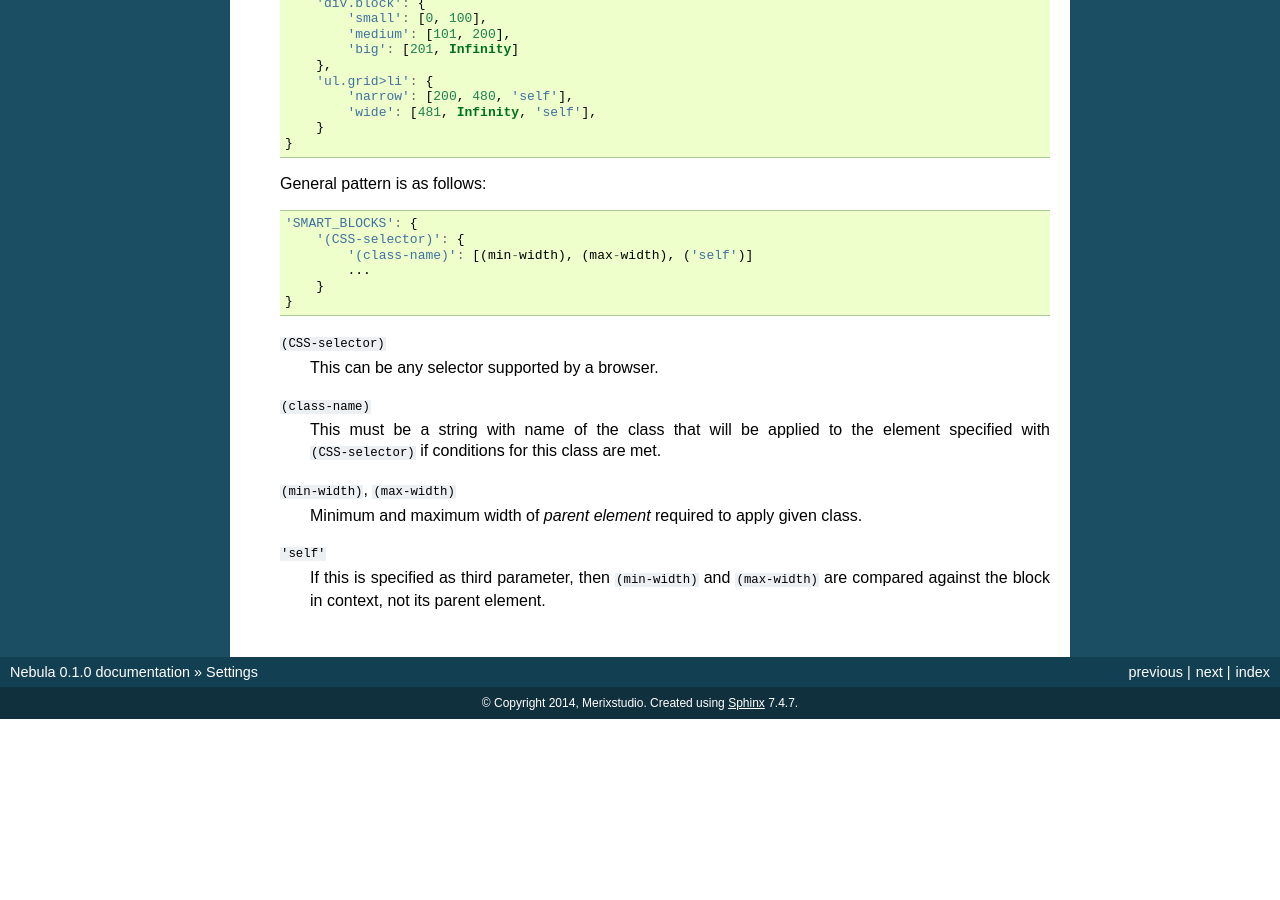
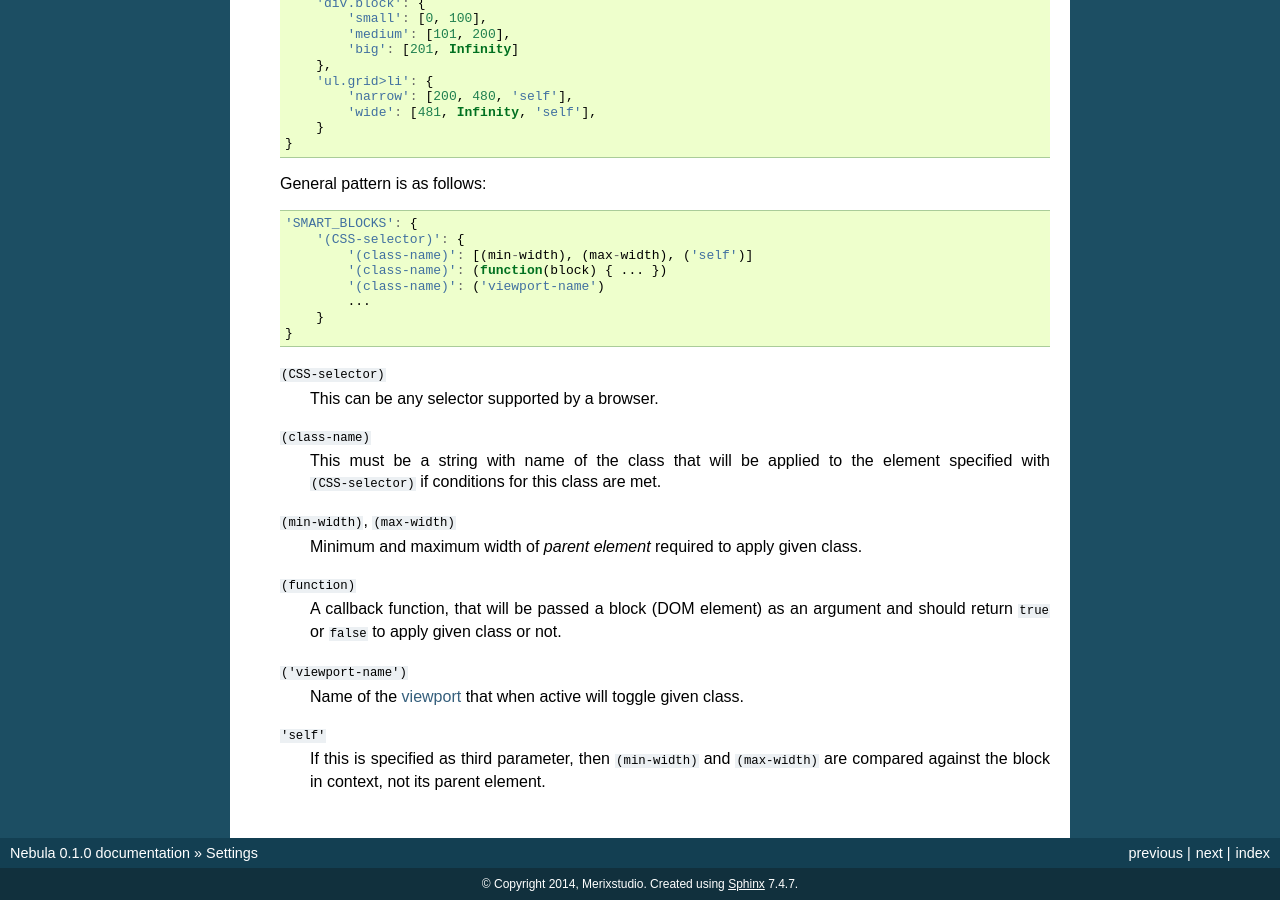
Before and after one commit to merixstudio/merix-template, a Sphinx documentation site: the page built from docs/reference/settings.rst, in a window 1280 px wide and 900 px high, scrolled down 1603 px. Built offline with Sphinx 7.4.7, drawn with Linux system fonts in a browser that asks for light colours; before the commit the page ends 2322 px from its top, so only the background shows below that.

Commit message:
Smart blocks classes can now be applied by viewport changes.
--HG--
branch : future

```diff
--- a/docs/reference/settings.rst
+++ b/docs/reference/settings.rst
@@ -111,6 +111,8 @@ Smart blocks
       'SMART_BLOCKS': {
           '(CSS-selector)': {
               '(class-name)': [(min-width), (max-width), ('self')]
+              '(class-name)': (function(block) { ... })
+              '(class-name)': ('viewport-name')
               ...
           }
       }
@@ -125,6 +127,13 @@ Smart blocks
    ``(min-width)``, ``(max-width)``
       Minimum and maximum width of *parent element* required to apply given class.
 
+   ``(function)``
+      A callback function, that will be passed a block (DOM element) as an argument and should return ``true``
+      or ``false`` to apply given class or not.
+
+   ``('viewport-name')``
+      Name of the :doc:`viewport </topics/viewports>` that when active will toggle given class.
+
    ``'self'``
       If this is specified as third parameter, then ``(min-width)`` and ``(max-width)`` are compared against the block
       in context, not its parent element.
```
Also changed, not shown: 1 other file.
